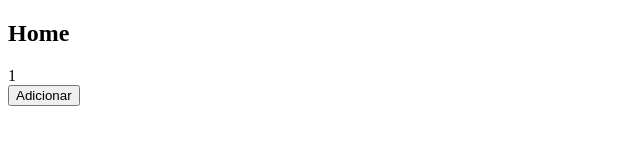
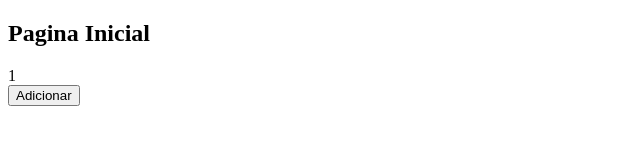
Before and after one commit to tiagomanto/ideia, a Next.js app: page / in a window 1280 px wide. Shown: the top 160 px of the page, without its empty margins (0-640 px from the left). Built offline with nearby package versions, Linux system fonts and the light colour scheme.

Commit message:
Nova Home

```diff
--- a/pages/index.js
+++ b/pages/index.js
@@ -3,7 +3,7 @@ import { useState } from 'react'
 function Home() {
   return (
     <div>
-      <h2>Home</h2>
+      <h2>Pagina Inicial</h2>
       <Contador />
     </div>
   )
```
